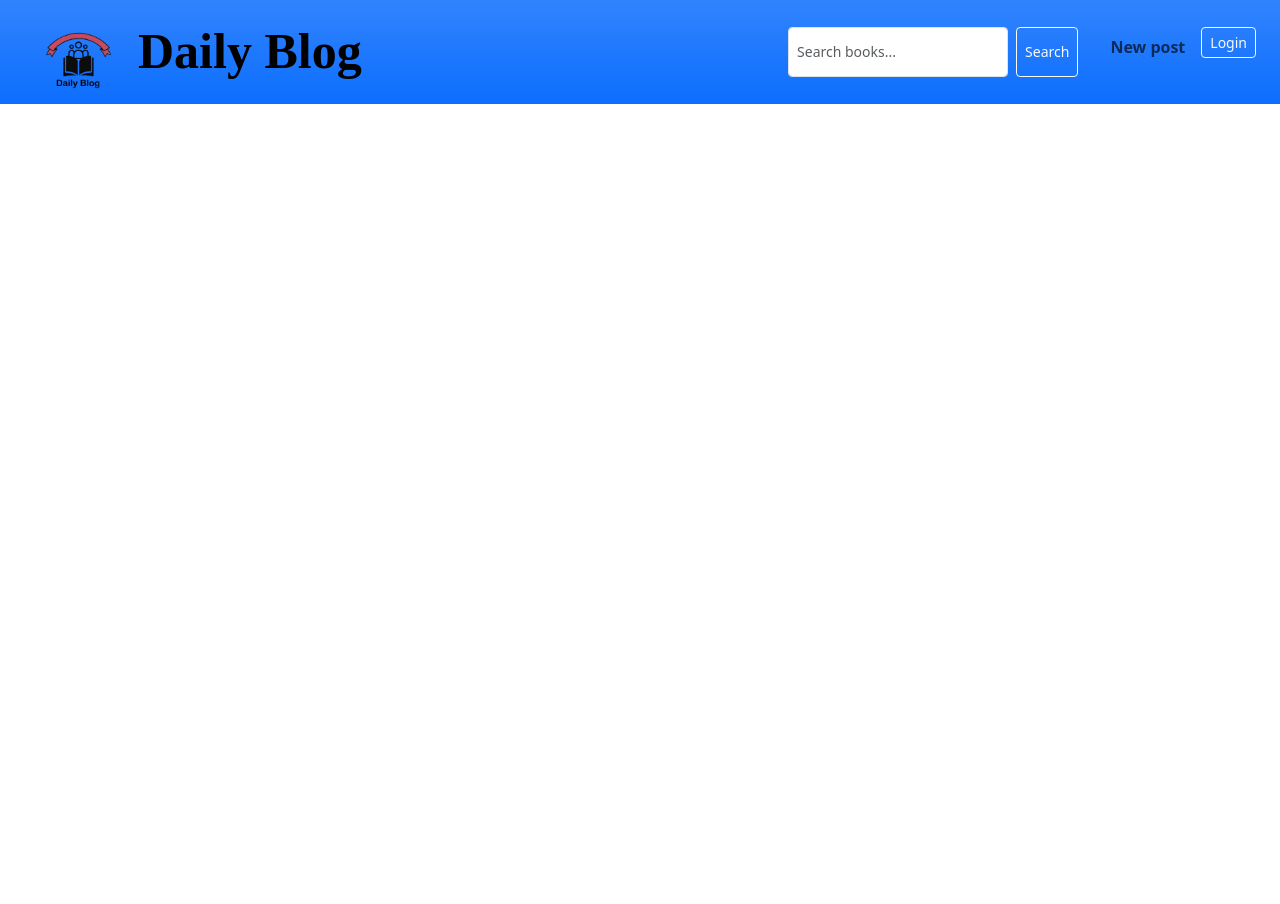
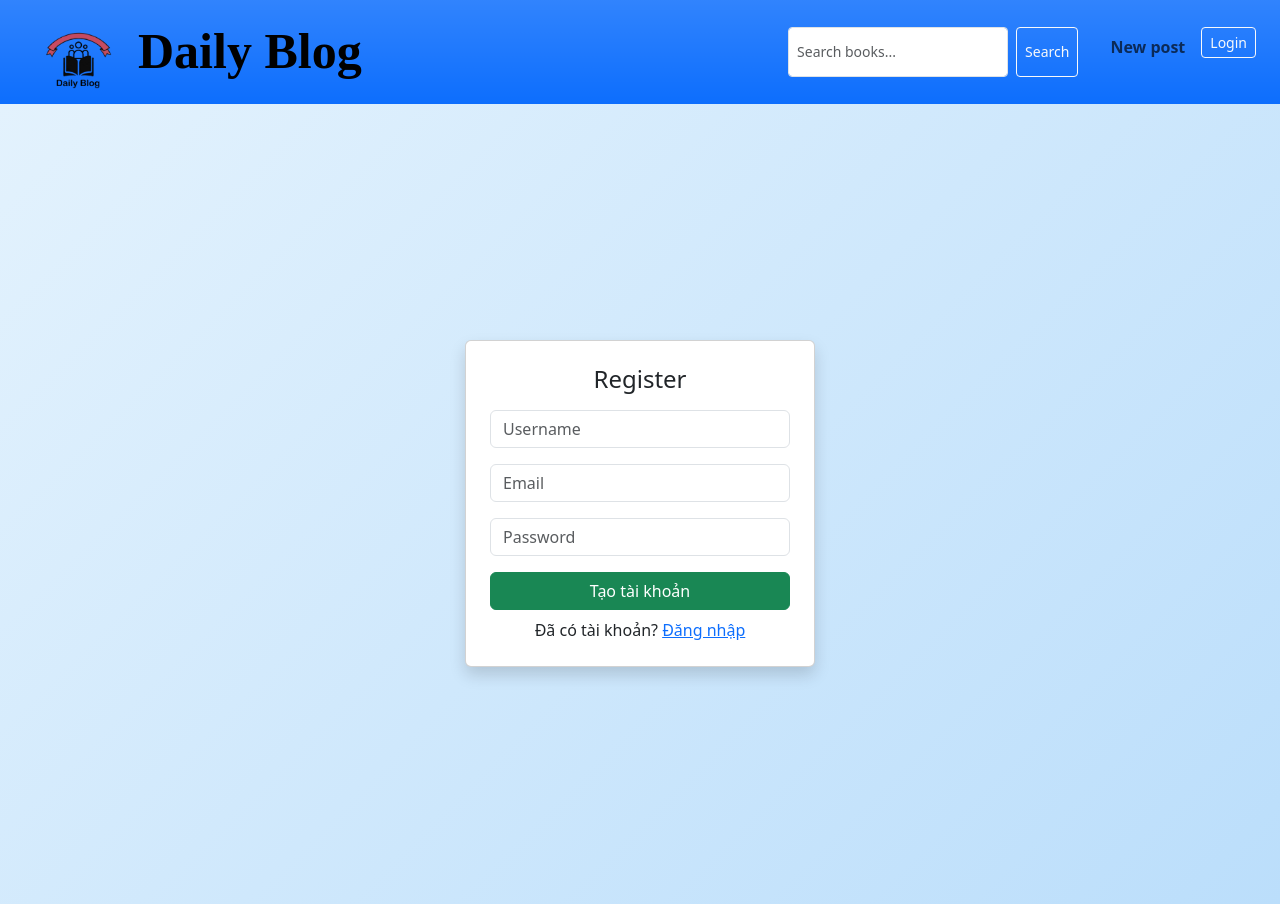
Before and after one commit to Hoshi2107/DailyBlogWeb, a Vue app: page /register in a window 1280 px wide. Before the commit the page ends 800 px from the top, so only its background shows below. Built offline with nearby package versions, Linux system fonts and the light colour scheme.

Commit message:
Add create new account for login page, code for register page, new route for register

```diff
--- a/src/components/Login.vue
+++ b/src/components/Login.vue
@@ -1,3 +1,27 @@
+<!-- <template>
+  <div class="login-page d-flex justify-content-center align-items-center">
+    <div class="card p-4 shadow" style="width: 350px">
+      <h4 class="text-center mb-3">Login</h4>
+
+      <input
+        v-model="username"
+        type="text"
+        class="form-control mb-3"
+        placeholder="Username"
+      />
+
+      <input
+        v-model="password"
+        type="password"
+        class="form-control mb-3"
+        placeholder="Password"
+      />
+
+      <button class="btn btn-primary w-100" @click="login">Login</button>
+    </div>
+  </div>
+</template> -->
+
 <template>
   <div class="login-page d-flex justify-content-center align-items-center">
     <div class="card p-4 shadow" style="width: 350px">
@@ -17,7 +41,15 @@
         placeholder="Password"
       />
 
-      <button class="btn btn-primary w-100" @click="login">Login</button>
+      <button class="btn btn-primary w-100 mb-2" @click="login">Login</button>
+
+      <!-- Link to Register page -->
+      <p class="text-center mb-0">
+        Chưa có tài khoản?
+        <router-link to="/register" class="text-decoration-none fw-semibold">
+          Tạo tài khoản
+        </router-link>
+      </p>
     </div>
   </div>
 </template>
--- /dev/null
+++ b/src/components/Register.vue
@@ -0,0 +1,68 @@
+<template>
+  <div class="login-page d-flex justify-content-center align-items-center">
+    <div class="card p-4 shadow" style="width: 350px">
+      <h4 class="text-center mb-3">Register</h4>
+
+      <input
+        v-model="username"
+        class="form-control mb-3"
+        placeholder="Username"
+      />
+
+      <input v-model="email" class="form-control mb-3" placeholder="Email" />
+
+      <input
+        v-model="password"
+        type="password"
+        class="form-control mb-3"
+        placeholder="Password"
+      />
+
+      <button class="btn btn-success w-100" @click="register">
+        Tạo tài khoản
+      </button>
+
+      <p class="text-center mt-2 mb-0">
+        Đã có tài khoản?
+        <router-link to="/login">Đăng nhập</router-link>
+      </p>
+    </div>
+  </div>
+</template>
+
+<script setup>
+import { ref } from "vue";
+import { useRouter } from "vue-router";
+
+const router = useRouter();
+
+const username = ref("");
+const email = ref("");
+const password = ref("");
+
+const register = () => {
+  if (!username.value || !email.value || !password.value) {
+    alert("Vui lòng nhập đầy đủ thông tin");
+    return;
+  }
+
+  // fake register process
+  const user = {
+    username: username.value,
+    email: email.value,
+    password: password.value,
+  };
+
+  localStorage.setItem("registeredUser", JSON.stringify(user));
+
+  alert("Tạo tài khoản thành công!");
+  router.push("/login");
+};
+</script>
+
+<style scoped>
+.login-page {
+  height: 100vh;
+  background: linear-gradient(135deg, #e3f2fd, #bbdefb);
+}
+</style>
--- a/src/router/Index.js
+++ b/src/router/Index.js
@@ -2,6 +2,8 @@ import { createRouter, createWebHistory } from "vue-router";
 import DailyBlogHomePage from "../components/DailyBlogHomePage.vue";
 import Posts from "../components/Posts.vue";
 import Login from "../components/Login.vue";
+import Account from "../components/Account.vue";
+import Register from "../components/Register.vue";
 
 const routes = [
   {
@@ -24,6 +26,11 @@ const routes = [
     name: "Account",
     component: () => import("../components/Account.vue"),
   },
+  {
+    path: "/register",
+    name: "Register",
+    component: () => import("../components/Register.vue"),
+  },
 ];
 
 const router = createRouter({
```
